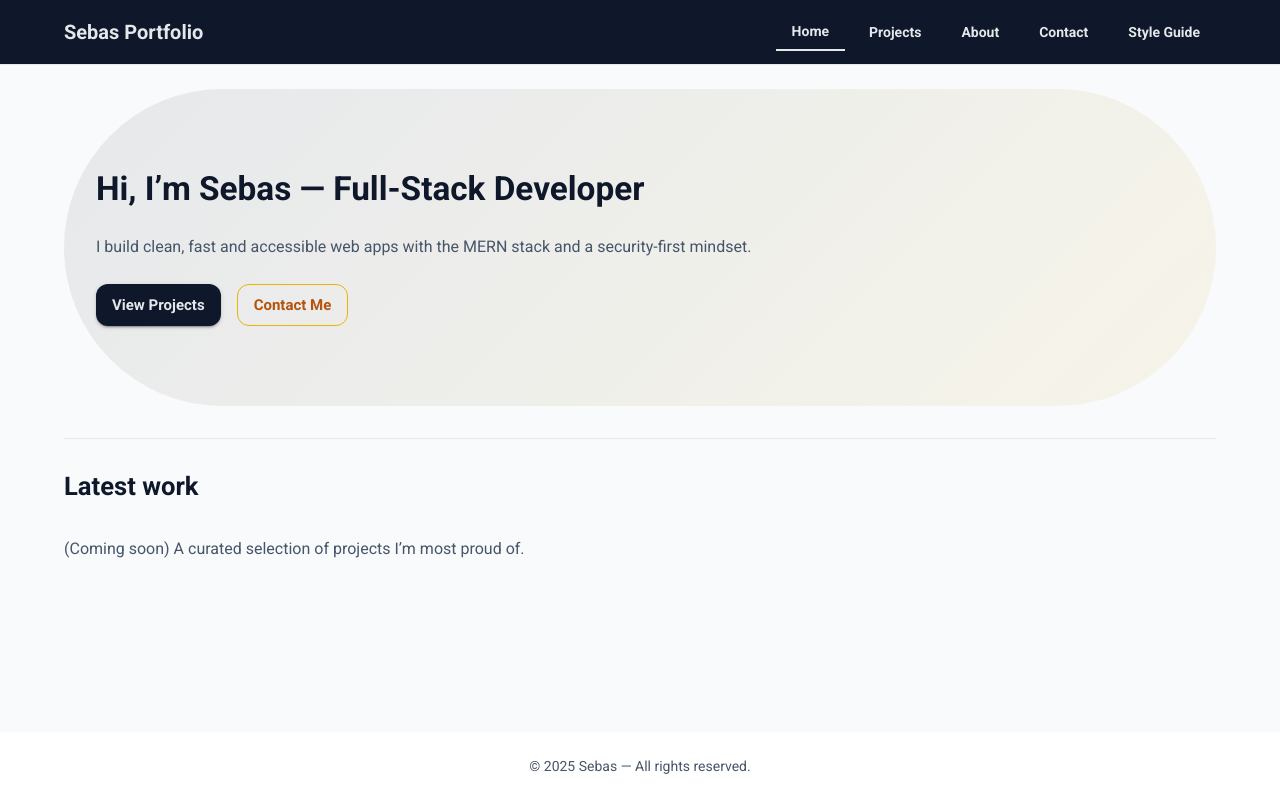
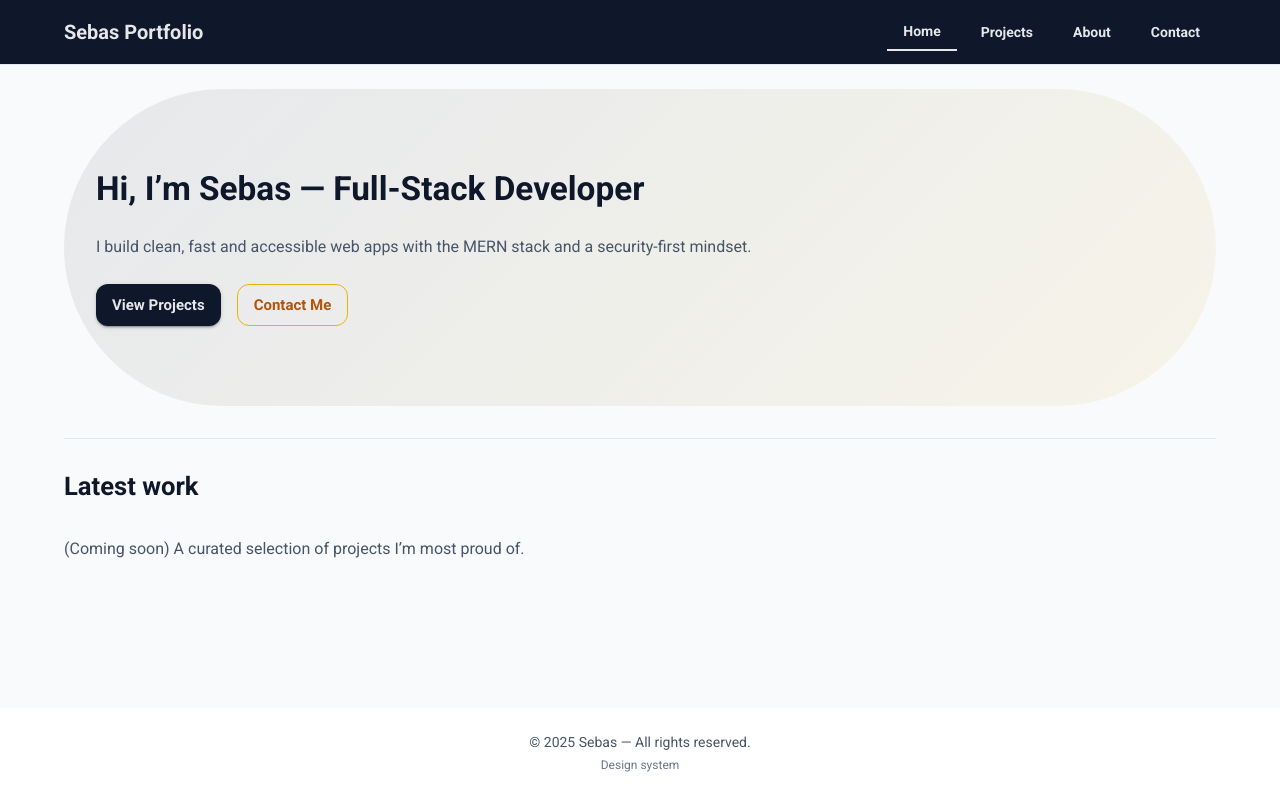
Before and after one commit to Sebasbh/Portfolio, a React (Create React App) app in the folder frontend/: page / in a window 1280 px wide. Built offline with nearby package versions, Linux system fonts and the light colour scheme.

Commit message:
chore(nav): hide Style Guide from header and add footer link 'Design system'

```diff
--- a/frontend/src/components/Footer.jsx
+++ b/frontend/src/components/Footer.jsx
@@ -1,14 +1,31 @@
 import React from 'react';
-import { Box, Container, Typography } from '@mui/material';
+import { Box, Container, Typography, Link as MuiLink, Stack } from '@mui/material';
+import { Link as RouterLink } from 'react-router-dom';
 
 const Footer = () => {
   const year = new Date().getFullYear();
   return (
     <Box component="footer" sx={{ py: 3, mt: 'auto', bgcolor: 'background.paper' }}>
       <Container maxWidth="lg">
-        <Typography variant="body2" color="text.secondary" align="center">
-          © {year} Sebas — All rights reserved.
-        </Typography>
+        <Stack spacing={0.5} alignItems="center">
+          <Typography variant="body2" color="text.secondary" align="center">
+            © {year} Sebas — All rights reserved.
+          </Typography>
+
+          {/* Enlace discreto al design system */}
+          <Typography variant="caption" color="text.secondary">
+            <MuiLink
+              component={RouterLink}
+              to="/style-guide"
+              underline="hover"
+              color="inherit"
+              sx={{ opacity: 0.8 }}
+              aria-label="Open design system / style guide"
+            >
+              Design system
+            </MuiLink>
+          </Typography>
+        </Stack>
       </Container>
     </Box>
   );
--- a/frontend/src/components/Header.jsx
+++ b/frontend/src/components/Header.jsx
@@ -7,7 +7,6 @@ const navItems = [
   { to: '/projects', label: 'Projects' },
   { to: '/about', label: 'About' },
   { to: '/contact', label: 'Contact' },
-  { to: '/style-guide', label: 'Style Guide' }
 ];
 
 const Header = () => {
```
